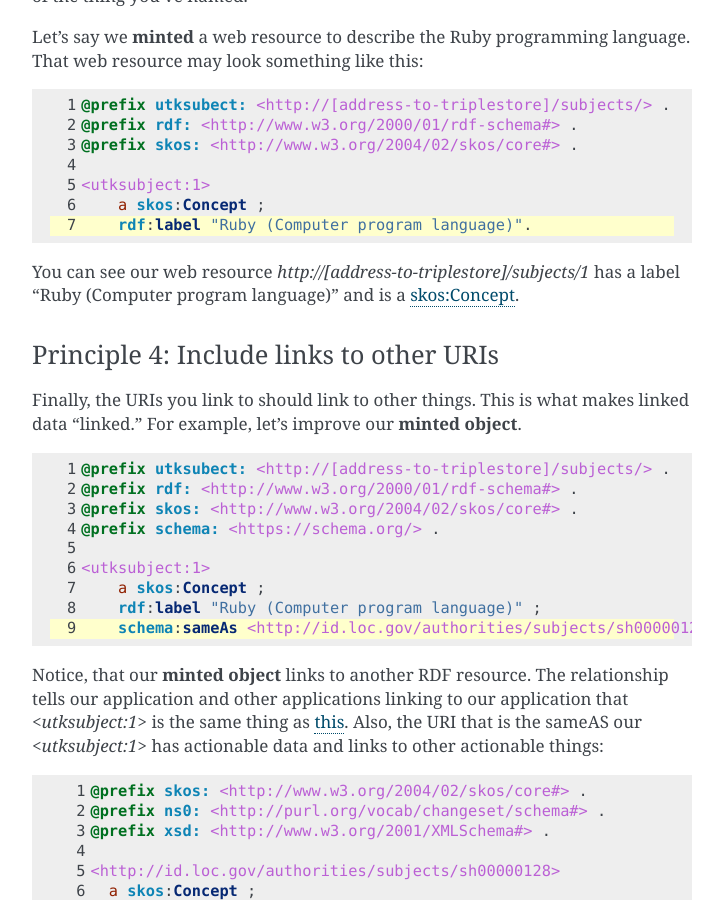
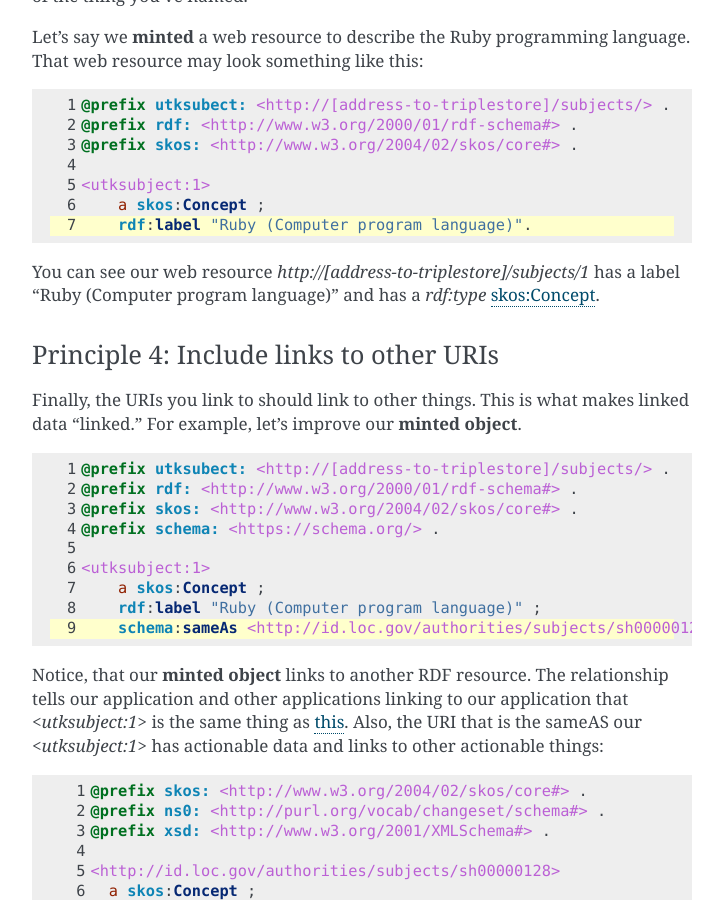
Before and after one commit to markpbaggett/utk_hyrax_review_docs, a Sphinx documentation site: the page built from docs/source/contents/5_linked_data_basics.rst, in a window 1280 px wide and 900 px high, scrolled down 1966 px. Shown: the whole window, without its empty margins (388-1111 px from the left). Built offline with Sphinx 7.4.7, drawn with Linux system fonts in a browser that asks for light colours.

Commit message:
Replace is with rdf:type.

```diff
--- a/docs/source/contents/5_linked_data_basics.rst
+++ b/docs/source/contents/5_linked_data_basics.rst
@@ -90,7 +90,7 @@ like this:
         rdf:label "Ruby (Computer program language)".
 
 You can see our web resource `http://[address-to-triplestore]/subjects/1` has a label "Ruby (Computer program language)"
-and is a `skos:Concept <https://www.w3.org/2009/08/skos-reference/skos.html#Concept>`_.
+and has a `rdf:type` `skos:Concept <https://www.w3.org/2009/08/skos-reference/skos.html#Concept>`_.
 
 
 ========================================
```
